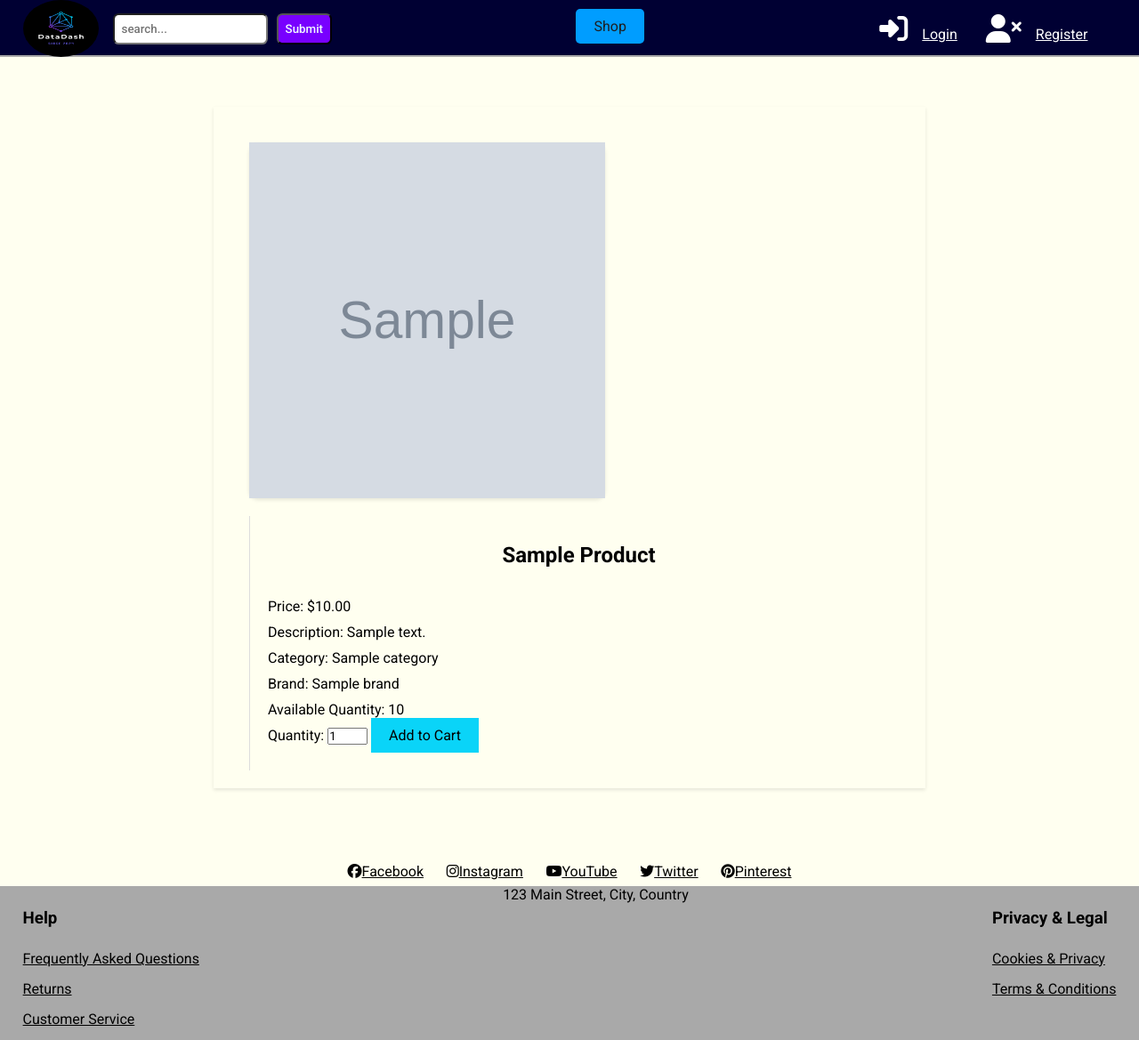
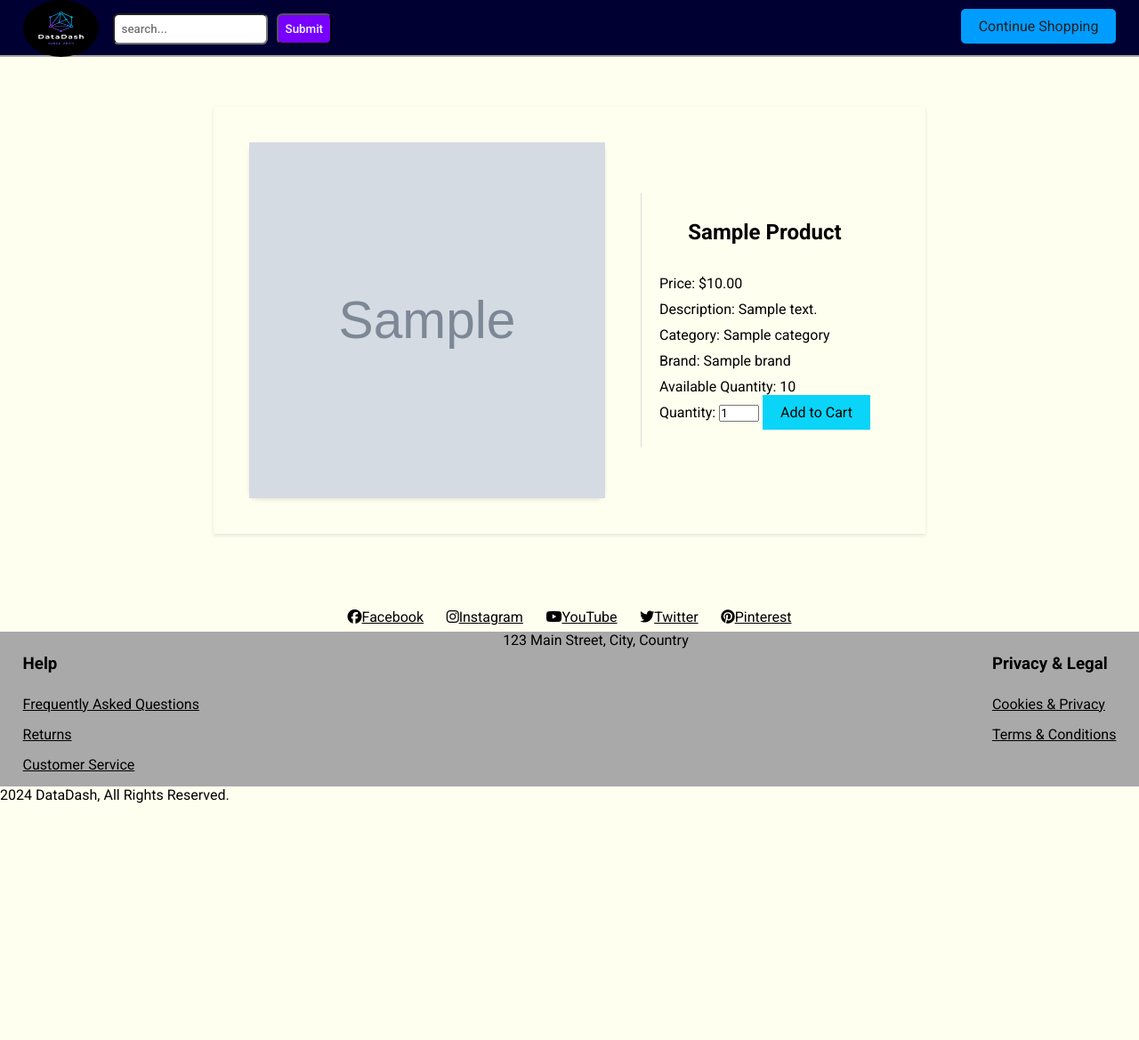
Before and after one commit to dangamtechno/DataDash-E-commerce, a PHP site: page /backend/DataDash/frontend/pages/product_details.php?id=1 in a window 1280 px wide. Shown: the top 1169 px of the page at 89% size. After the commit the page ends 903 px from the top, so only its background shows below. Run offline with PHP 8.4, Linux system fonts and the light colour scheme; tables that the repository leaves empty hold one stand-in row (values such as "Sample post"); grey boxes marked "Sample" are stand-in pictures; data that the repository does not hold is empty; some libraries are stand-ins or nearby versions.

Commit message:
Updated product pages

```diff
--- a/DataDash/frontend/pages/product_details.php
+++ b/DataDash/frontend/pages/product_details.php
@@ -15,12 +15,10 @@
 
 // Query the database to fetch product details, inventory, and category/brand information
 $product = $conn->query("SELECT p.product_id, p.category_id, p.brand_id, p.name, p.description, p.price, p.image,
-                    p.status, p.date_added, i.quantity AS inventory, c.category_name, b.brand_name
-                    FROM product p
-                    LEFT JOIN inventory i ON p.product_id = i.product_id
-                    LEFT JOIN category c ON p.category_id = c.category_id
-                    LEFT JOIN brands b ON p.brand_id = b.brand_id
-                    WHERE p.product_id = '$product_id'");
+                    p.status, p.date_added, i.quantity AS inventory, c.category_name, b.brand_name FROM product p
+                    LEFT JOIN inventory i ON p.product_id = i.product_id LEFT JOIN category c ON
+                    p.category_id = c.category_id LEFT JOIN brands b ON p.brand_id = b.brand_id WHERE
+                    p.product_id = '$product_id'");
 
 // Check if the product exists
 if ($product->num_rows > 0) {
@@ -52,6 +50,8 @@
             margin: 40px auto;
             padding: 20px;
             box-shadow: 0 2px 4px rgba(0, 0, 0, 0.1);
+            display: flex;
+            align-items: center;
         }
         .product-image {
             width: 400px;
@@ -131,32 +131,10 @@
             </div>
         </div>
         <div class="shop-button-container">
-            <a href="shop.php" class="shop-button">Shop</a>
-        </div>
-        <div class="right-heading">
-            <div class="login-status">
-                <?php if (sessionExists()): ?>
-                    <div class="hello-message">
-                        <span>Hello, <?php echo getSessionUsername(); ?></span>
-                    </div>
-                    <div class="icons">
-                        <a href="account.php"><i class="fas fa-user-check fa-2x"></i>Account</a>
-                        <a href="cart.php"><i class="fas fa-shopping-cart fa-2x"></i>Cart</a>
-                        <a href="../../backend/utils/logout.php"><i class="fas fa-sign-out-alt fa-2x"></i>Logout</a>
-                    </div>
-                <?php else: ?>
-                    <div class="login" title="login">
-                        <a href="login_page.php"><i class="fas fa-sign-in-alt fa-2x"></i>Login</a>
-                    </div>
-                    <div class="register" title="register">
-                        <a href="create_account.php"><i class="fas fa-user-times fa-2x"></i>Register</a>
-                    </div>
-                <?php endif; ?>
-            </div>
+            <a href="shop.php" class="shop-button">Continue Shopping</a>
         </div>
     </div>
 </header>
-
 <main>
     <section class="product-details">
         <div class="product-image">
@@ -164,6 +142,8 @@
         </div>
         <div class="product-information">
             <h2><?= $product_data['name'] ?></h2>
+            <?php if (isset($_GET['added']) && $_GET['added'] == 'true'): ?>
+            <p style="color: green; text-align: center; margin-top: 20px; font-size: 24px;"><?= $product_data['name'] ?> has been added to your cart!</p>            <?php endif; ?>
             <ul>
                 <li>Price: $<?= $product_data['price'] ?></li>
                 <li>Description: <?= $product_data['description'] ?></li>
--- a/database/schema.sql
+++ b/database/schema.sql
@@ -114,8 +114,8 @@
 
 -- Shopping cart and wishlist tables
 CREATE TABLE cart (
-    cart_id INT AUTO_INCREMENT PRIMARY KEY,
     user_id INT NOT NULL,
+    PRIMARY KEY (user_id),
     FOREIGN KEY (user_id) REFERENCES users(user_id) ON UPDATE CASCADE ON DELETE CASCADE
 );
 
@@ -124,8 +124,8 @@
     product_id INT NOT NULL,
     quantity INT NOT NULL,
     PRIMARY KEY (cart_id, product_id),
-    FOREIGN KEY (cart_id) REFERENCES cart(cart_id),
-    FOREIGN KEY (product_id) REFERENCES product(product_id)
+    FOREIGN KEY (cart_id) REFERENCES cart(cart_id) ON UPDATE CASCADE ON DELETE CASCADE,
+    FOREIGN KEY (product_id) REFERENCES product(product_id) ON UPDATE CASCADE ON DELETE CASCADE
 );
 
 CREATE TABLE wishlists (
```
Also changed, not shown: DataDash/backend/utils/add_to_cart.php (+4 -4 lines), DataDash/frontend/pages/homepage.php (+6 -7 lines), DataDash/frontend/pages/shop.php (+9 -3 lines). Lines whose indentation alone changed are shown as unchanged.
